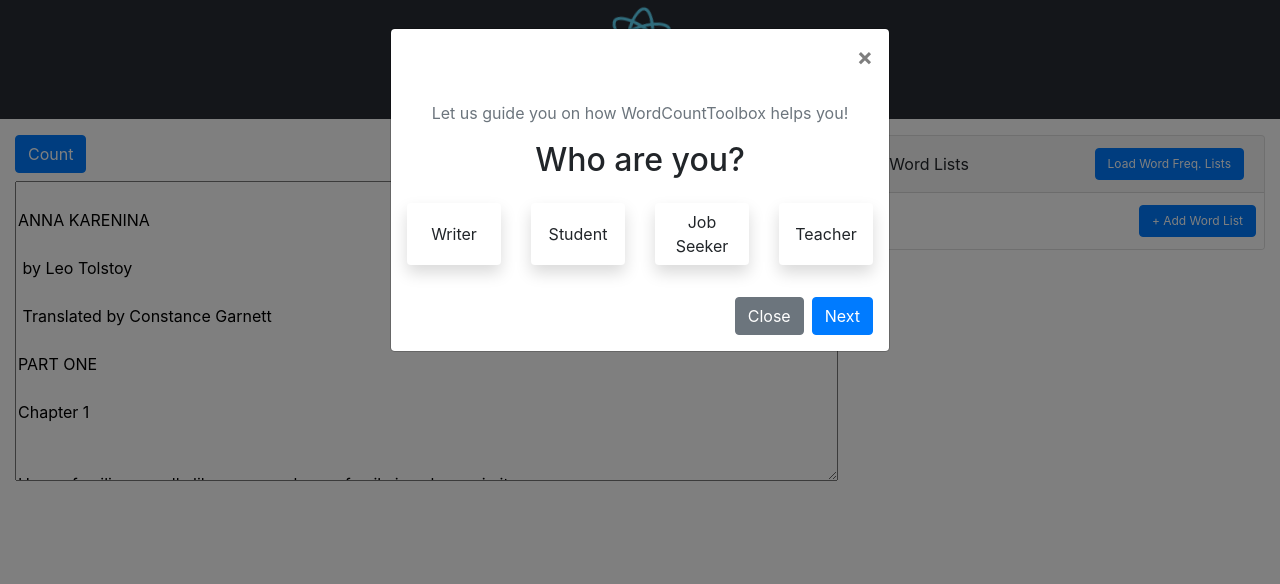
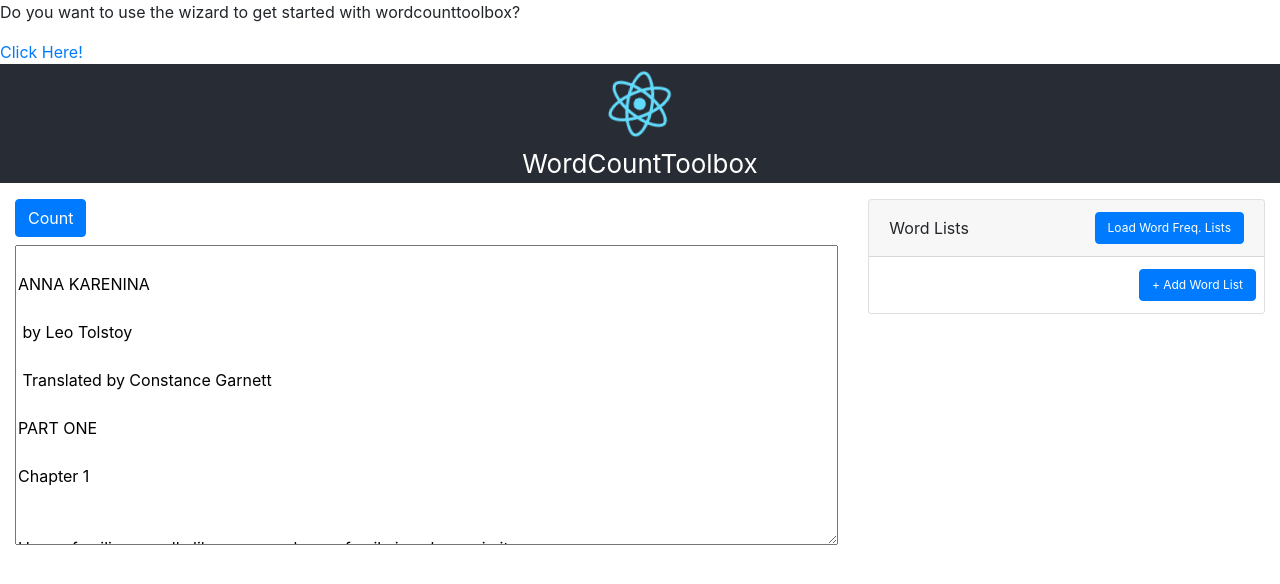
Before and after one commit to ehsabd/wordcounttoolbox, a React (Create React App) app: page / in a window 1280 px wide. Shown: the top 584 px of the page. Built offline with nearby package versions, Linux system fonts and the light colour scheme.

Commit message:
use React Router for wizard modal

```diff
--- a/package.json
+++ b/package.json
@@ -14,6 +14,7 @@
     "react": "^17.0.1",
     "react-color": "^2.19.3",
     "react-dom": "^17.0.1",
+    "react-router-dom": "^5.3.0",
     "react-scripts": "^4.0.3",
     "web-vitals": "^0.2.4"
   },
--- a/src/App.js
+++ b/src/App.js
@@ -7,6 +7,8 @@
 import WordCounter from './WordCounter';
 import {WordFrequencyLoader} from './ExternalWordLists';
 import WizardModal from './WizardModal';
+import { BrowserRouter as Router, Switch, Route, Link } from 'react-router-dom';
+
 class App extends Component {
 
   state = {
@@ -17,14 +19,16 @@
 
   constructor(props) {
     super(props);
-
-    this.loadWordLists();
     console.log(this.state);
     this.wordListItemChanged = this.wordListItemChanged.bind(this);
     this.textChanged = this.textChanged.bind(this);
     this.addWordList = this.addWordList.bind(this);
     this.loadWordFreqLists = this.loadWordFreqLists.bind(this);
-    this.wizardClosed = this.wizardClosed.bind(this);
+
+  }
+
+  componentDidMount(){
+    this.loadWordLists();
   }
 
   wordListItemChanged(index, obj) {
@@ -46,16 +50,25 @@
     this.setState({ text: e.target.value });
   }
 
-  wizardClosed(){
-    this.setState({showWizard:false});
-  }
-
   render() {
 
     return (
       <div className="App">
-        <div className={`modal-backdrop fade show ${this.state.showWizard?'':'d-none'}`}></div>
-        <WizardModal showModal={this.state.showWizard} modalClosed={this.wizardClosed}></WizardModal>
+        <Router>
+          <Switch>
+            <Route path="/wordcounttoolbox/wizard">
+              <WizardModal showModal={this.state.showWizard}></WizardModal>
+              <div className={`modal-backdrop fade show`}></div>
+            </Route>
+            <Route>
+              <p>
+              Do you want to use the wizard to get started with wordcounttoolbox?
+
+              </p>
+              <Link to="/wordcounttoolbox/wizard">Click Here!</Link>
+            </Route>
+          </Switch>
+        </Router>
         <header className="App-header">
           <img src={logo} className="App-logo" alt="logo" /> WordCountToolbox
       </header>
--- a/src/WizardModal.js
+++ b/src/WizardModal.js
@@ -1,18 +1,18 @@
 import { Component } from 'react';
-
+import {Link, useRouteMatch} from 'react-router-dom';
+import {withRouter} from 'react-router';
 class WizardModal extends Component {
 
     state={whoOptions:[
     {text:'Writer',},{text:'Student'},{text:'Job Seeker'},{text:'Teacher'}]}
 
     render() {
+        const {match:{url, path}} = this.props;
         return  <div className={`modal fade ${(this.props.showModal? 'show d-block':'')}`} tabindex="-1" role="dialog"     aria-hidden="true">
                     <div className="modal-dialog" role="document">
                         <div className="modal-content">
                             <div className="modal-header border-0">
-                                <button type="button" onClick={this.props.modalClosed} className="close" data-dismiss="modal" aria-label="Close">
-                                    <span aria-hidden="true">&times;</span>
-                                </button>
+                            <Link to="/wordcounttoolbox"className="close"><span aria-hidden="true">&times;</span></Link>
                             </div>
                             <div className="modal-body">
                                 <p className="text-muted text-center">Let us guide you on how WordCountToolbox helps you!</p>
@@ -31,7 +31,7 @@
 
                             </div>
                             <div className="modal-footer border-0">
-                                <button type="button" className="btn btn-secondary" onClick={this.props.modalClosed}>Close</button>
+                            <Link to="/wordcounttoolbox"className="btn btn-secondary">Close</Link>
                                 <button type="button" className="btn btn-primary">Next</button>
                             </div>
                         </div>
@@ -40,4 +40,4 @@
     }
 }
 
-export default WizardModal;
+export default withRouter(WizardModal);
```
Also changed, not shown: 1 other file (tests, documents, lock files or other folders).
